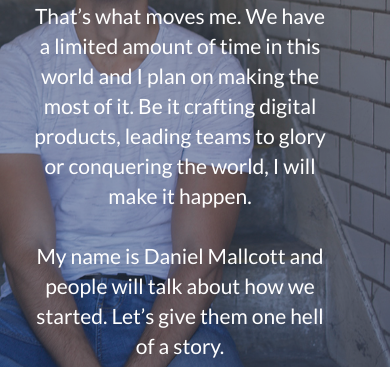
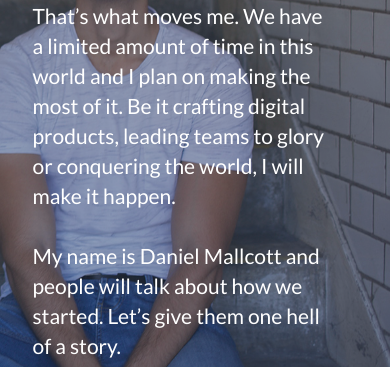
Before and after one commit to dmallcott/dmallcott.github.io, a plain HTML site: page index.html in a window 390 px wide. Shown: the part 413-780 px from the top of the page. Drawn offline with nearby package versions, Linux system fonts and the light colour scheme.

Commit message:
Bug fix on phone screens

```diff
--- a/css/main.css
+++ b/css/main.css
@@ -5,7 +5,7 @@
 
 body {
 	background-color: #374753;
-	overflow:hidden;
+	overflow: auto !important;
 }
 
 h1 {
@@ -24,19 +24,13 @@ p {
 .full-screen {
 	width: 100%;
 	height: 100%;
-}
-
-.vertical-align {
-	position: relative;
-	top: 50%;
-	transform: translateY(-50%);
+	min-height: 100%;
 }
 
 .horizontal-align {
 	margin-left: auto;
 	margin-right: auto;
 	display: block;
-
 }
 
 .fill {
@@ -49,7 +43,7 @@ p {
 }
 
 #background {
-	position: absolute;
+	position: fixed;
 }
 
 #overlay {
@@ -67,7 +61,8 @@ p {
 }
 
 #main_row {
-	text-align: center;
+	text-align: left;
+	margin-bottom: 2em;
 }
 
 #logo {
@@ -87,10 +82,6 @@ p {
 
 @media only screen and (min-width : 1200px) {
 
-	#main_row {
-		text-align: left;
-	}
-
 	#logo {
 		text-align: left;
 	}
@@ -100,3 +91,13 @@ p {
 		background-position: center;
 	}
 }
+
+
+@media only screen and (min-height: 800px) {
+
+	.vertical-align {
+		position: relative;
+		top: 50%;
+		transform: translateY(-50%);
+	}
+}
--- a/index.html
+++ b/index.html
@@ -17,11 +17,12 @@
 </head>
 
 <body class="full-screen">
-	<main class="full-screen container-fluid" aria-label="Content">
+	<main class="full-screen" aria-label="Content">
 		<div id="background" class="full-screen">
 			<div id="image" class="full-screen"></div>
 			<div id="overlay" class="full-screen"></div>
 		</div>
+		<div class="full-screen container-fluid">
 		<div id="main_row" class="full-screen row">
 			<div class="col-xs-1 col-md-1"></div>
 			<div class="fill left col-xs-10 col-md-5">
@@ -46,6 +47,7 @@
 			<div class="fill right col-xs-0 col-md-5"></div>
 			<div class="col-xs-1 col-md-1"></div>
 		</div>
+		</div>
 	</main>
 </body>
 </html>
```
